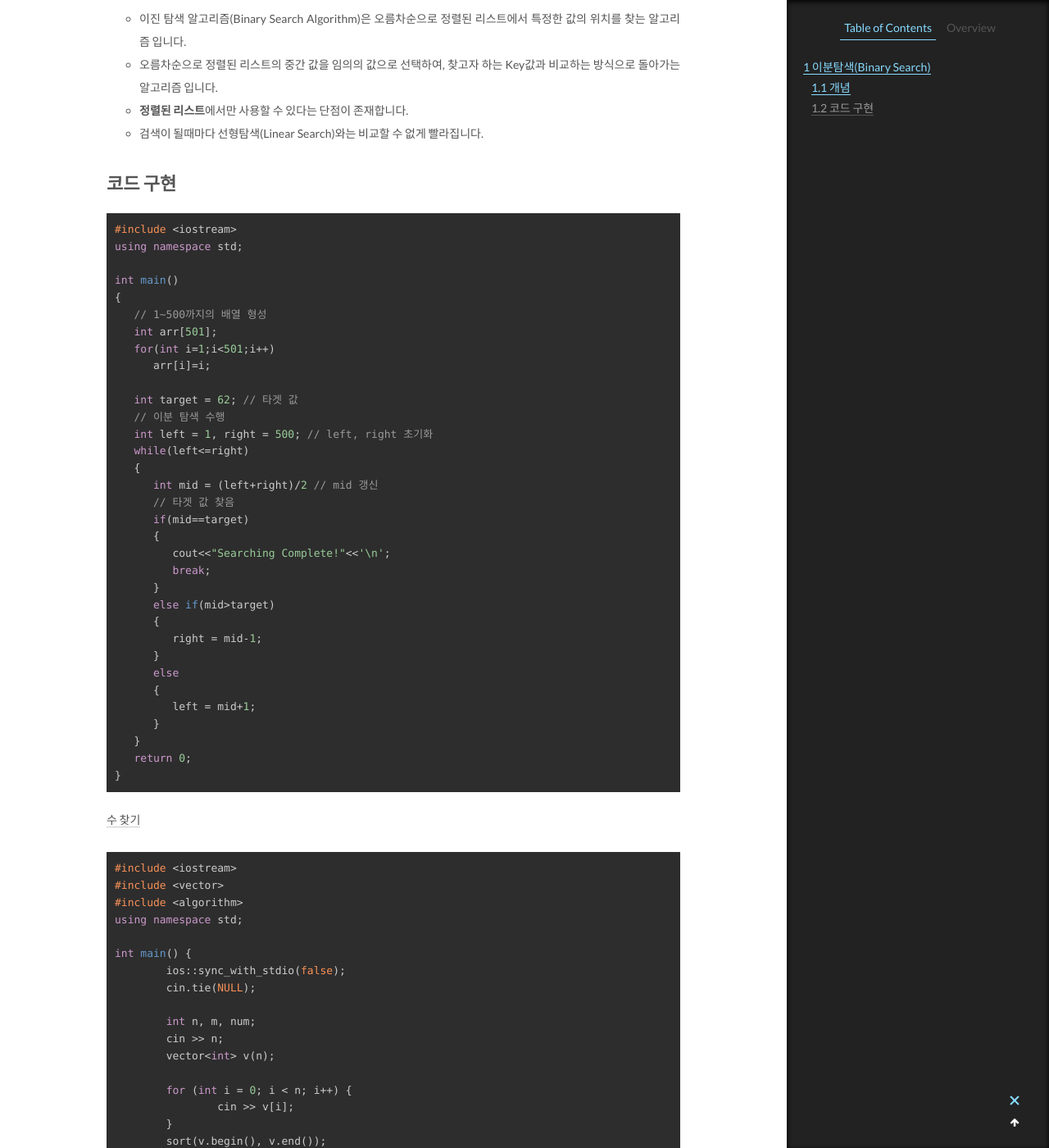
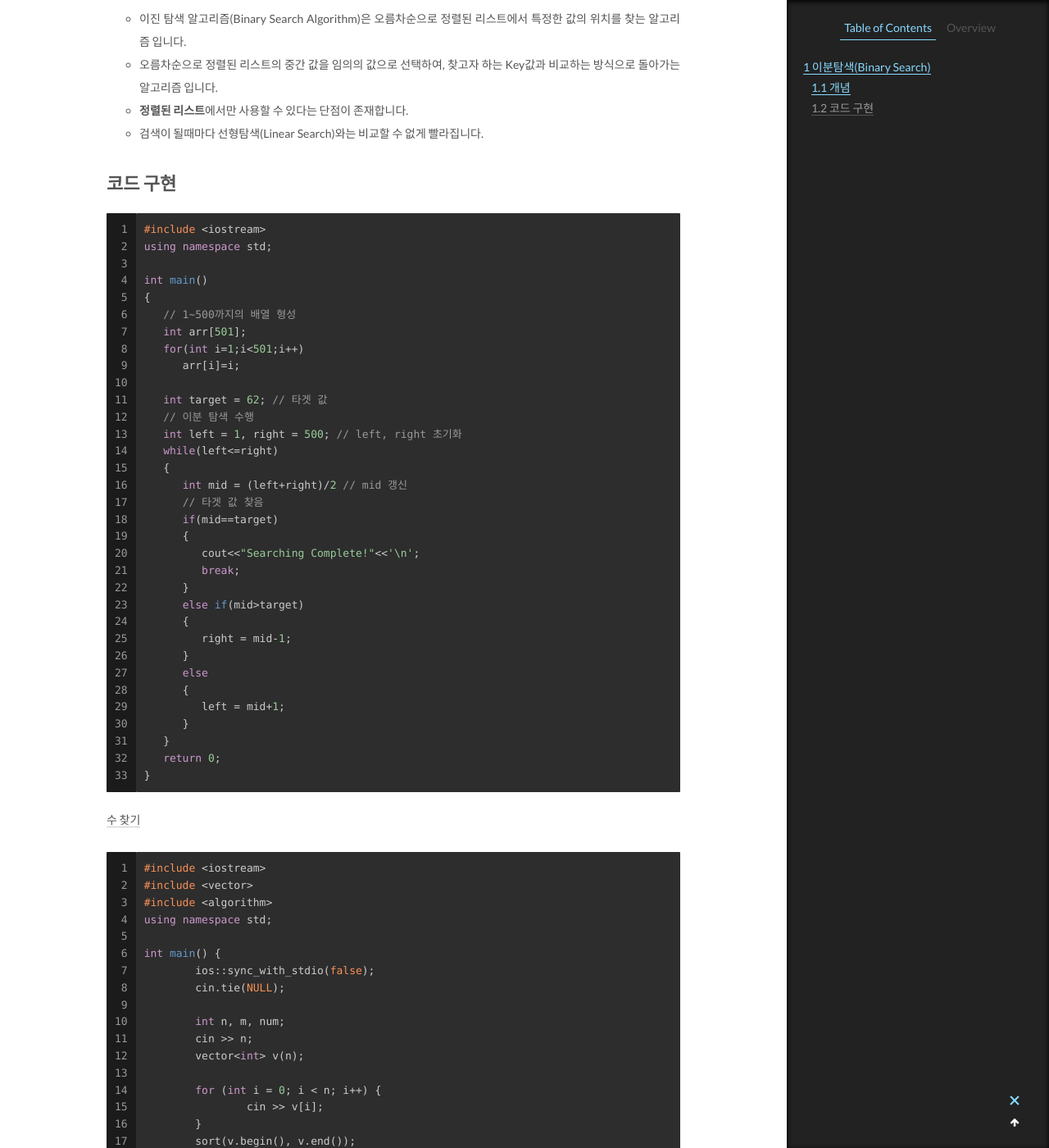
Before and after one commit to Lee-jisang/Lee-jisang.github.io, a Jekyll site: the page built from _posts/Algorithm/2022-05-25-binarysearch.md, in a window 1280 px wide and 1400 px high, scrolled down 429 px. Shown: the whole window at 82% size. Built offline with Jekyll 4.4.1, drawn with Linux system fonts in a browser that asks for light colours; some of the changed text lies outside the part shown.

Commit message:
Update _config.yml

```diff
--- a/_config.yml
+++ b/_config.yml
@@ -38,9 +38,9 @@ exclude: [".rvmrc", ".rbenv-version", "README.md", "Rakefile", "changelog.md", "
 
 # Code Highlighter
 ## 'pygments' is unsupported on GitHub Pages now.
-# highlighter: rouge
-# highlight:
-#   line_number: false
+highlighter: rouge
+highlight:
+  line_number: true
 
 #### Markdown Processors
 ## 'redcarpet' is unsupported on GitHub Pages now.
```
